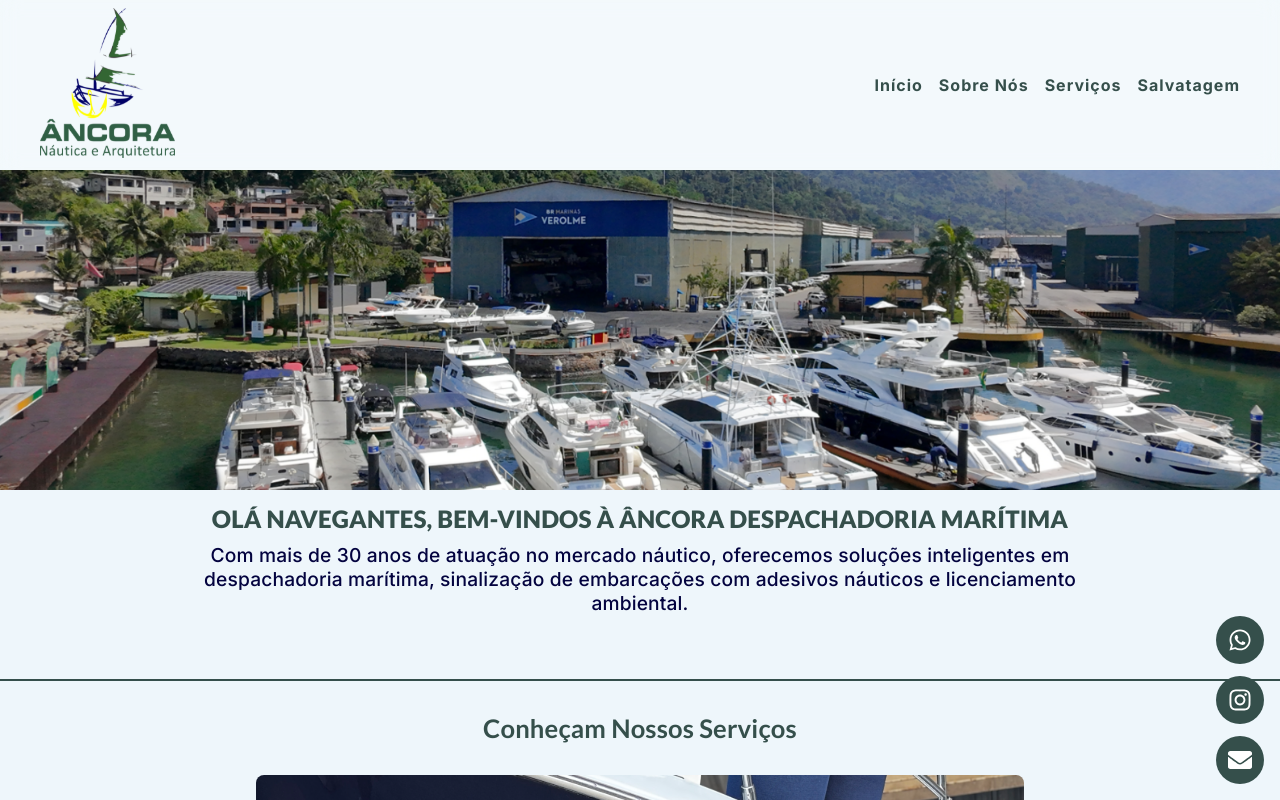
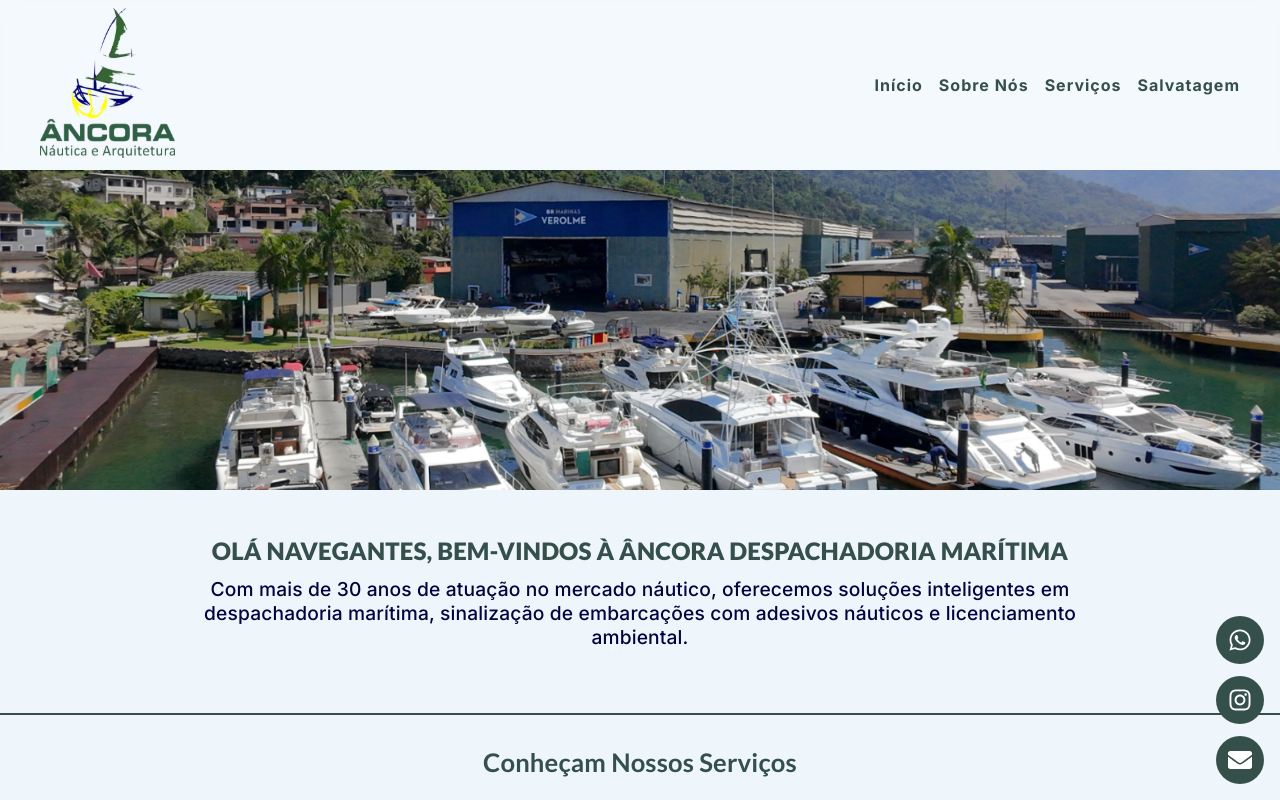
Before and after one commit to VagRodr/siteAncora, a React (Vite) app: page / in a window 1280 px wide. Shown: the top 800 px of the page. Built offline with nearby package versions, Linux system fonts and the light colour scheme.

Commit message:
Alteração css título Home

```diff
--- a/src/pages/Home/Home.module.css
+++ b/src/pages/Home/Home.module.css
@@ -15,10 +15,10 @@
 .intro h1{
   font-size: 1.5rem;
   letter-spacing: 0.01rem;
-  margin: 0.5rem 0 ;
+  margin: 2rem 0.5rem 0.1rem 0.5rem ;
   font-weight: 800;
   padding: 10px;
-  margin: 0 100px;
+  /*margin: 30px 100px 20px 100px;*/
   text-transform: uppercase;
 }
 
```
